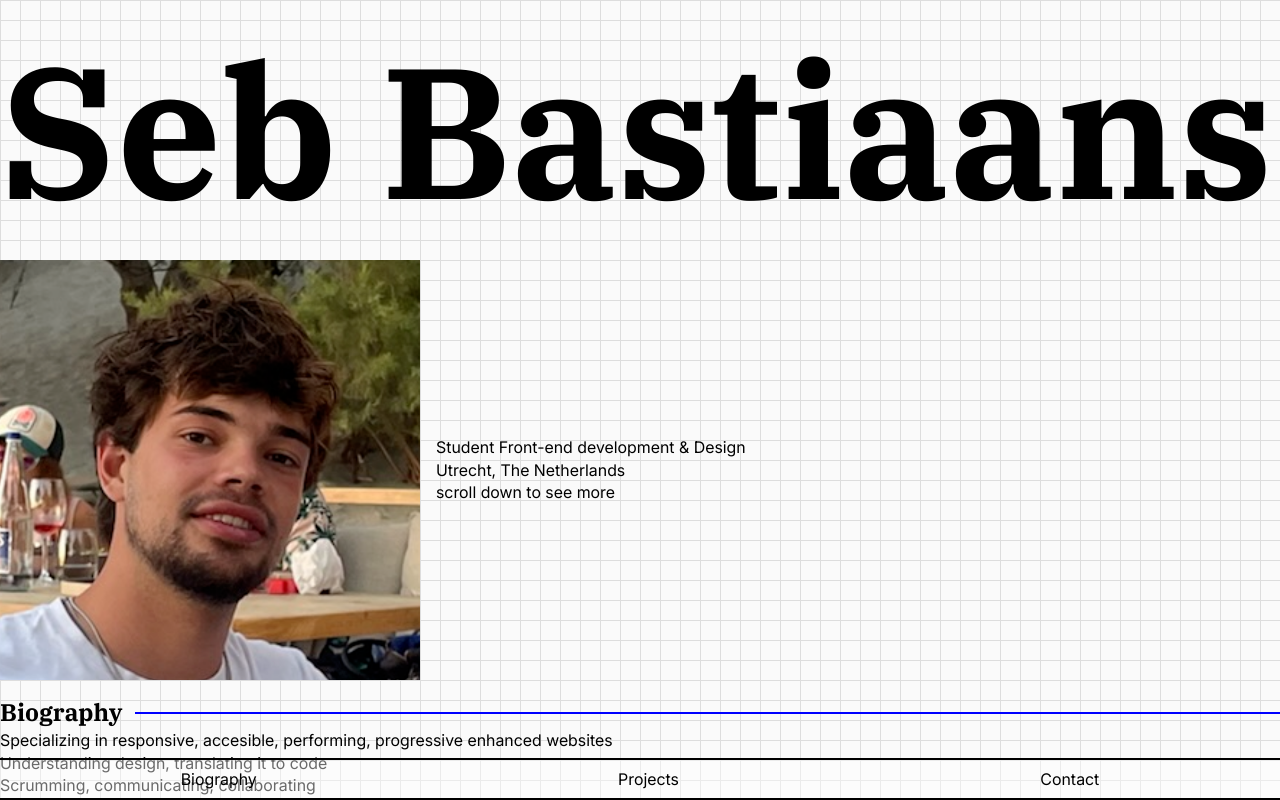
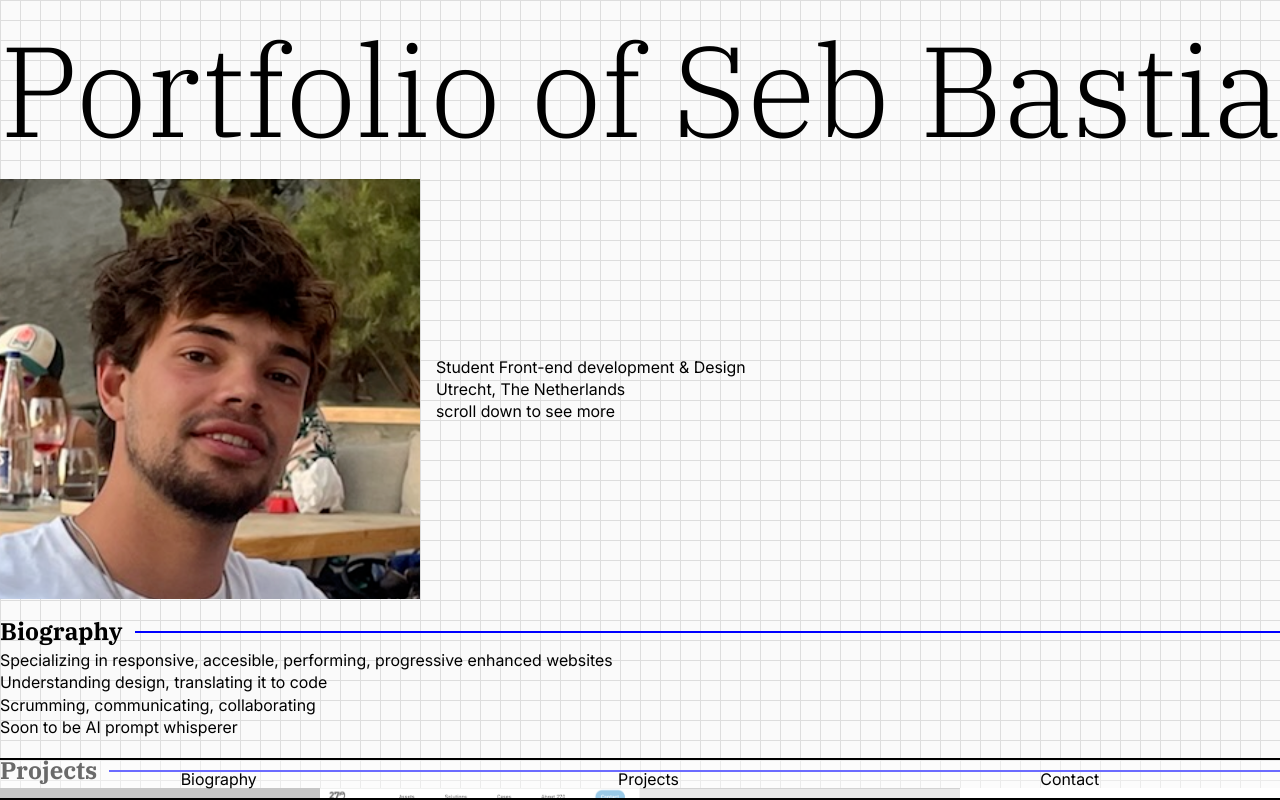
Before and after one commit to SebBastiaans/SebBastiaans, a SvelteKit app: page / in a window 1280 px wide. Shown: the top 800 px of the page. Built offline with nearby package versions, Linux system fonts and the light colour scheme; grey boxes are pictures that could not be loaded.

Commit message:
#1 aniii

```diff
--- a/src/routes/+page.svelte
+++ b/src/routes/+page.svelte
@@ -30,7 +30,12 @@
     });
 </script>
 
-<h1>Seb Bastiaans</h1>
+<div class="marquee">
+    <div class="marquee__inner">
+        <h1>Portfolio of Seb Bastiaans</h1>
+    </div>
+</div>
+
 <div class="hero">
     <img class="profile-photo" src={profilePhoto} alt="">
     <ul class="intro">
@@ -116,13 +121,51 @@
 
 <style>
 h1{
-    width: 100%;
     --stretch: clamp(.5, calc(1.5 - 0.5 * (100vw - 375px) / 825px), 1.5);
     transform: scaleY(var(--stretch));
     transform-origin: top;
-    margin-bottom: calc((var(--stretch) - 1) * 1.4em);
-    font-size: 14.5vw;
+    font-size: 10vw;
     white-space: nowrap;
+    width: max-content;
+
+    animation-timeline: view();
+    animation-range: entry 100lvh exit 10%;
+    animation-name: extended-animation;
+    animation-fill-mode: forwards;
+    --translate: calc(-100% + 100vw);
+}
+
+.marquee{
+    width: 100%;
+    height: clamp(10lvh, calc(10lvh + (40lvh - 10lvh) * (100vw - 375px) / 1065px), 40lvh);
+    overflow: clip;
+
+    .marquee__inner{
+        width: max-content;
+        position: sticky;
+        top: 0;
+    }
+}
+
+@keyframes translate-to{
+    from{
+        transform: translateX(0);
+    }
+    to{
+        transform: translateX(var(--translate));
+    }
+}
+
+@keyframes extended-animation {
+  from {
+    font-weight: 300;
+    transform: translateX(0);
+  }
+  to {
+    font-weight: 900;
+    transform: translateX(var(--translate));
+    color: blue;
+  }
 }
 
 .hero{
```
